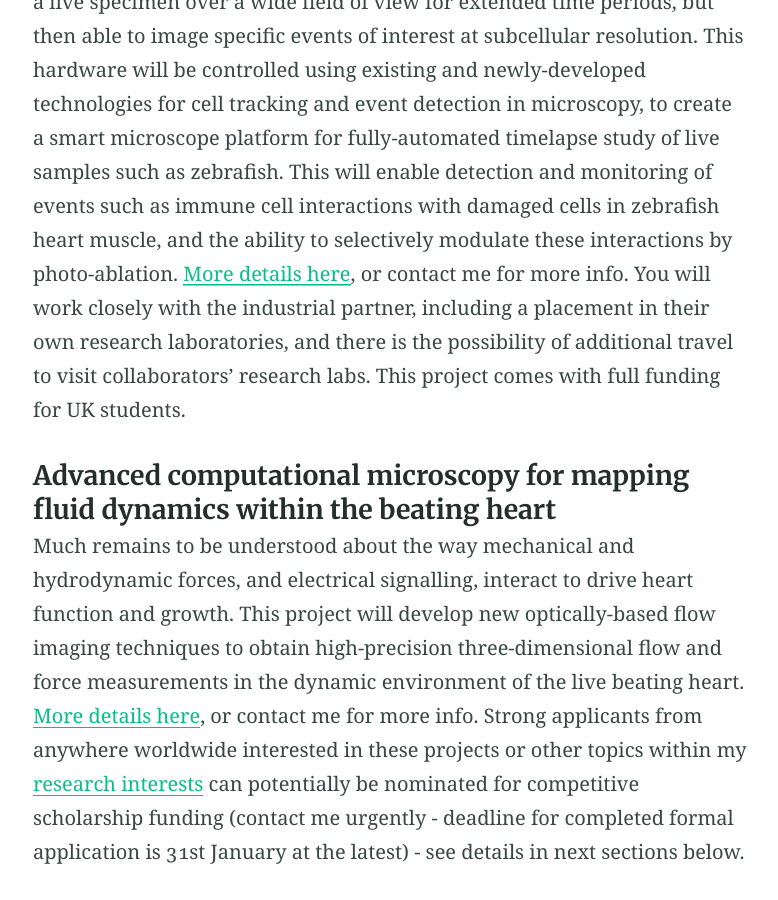
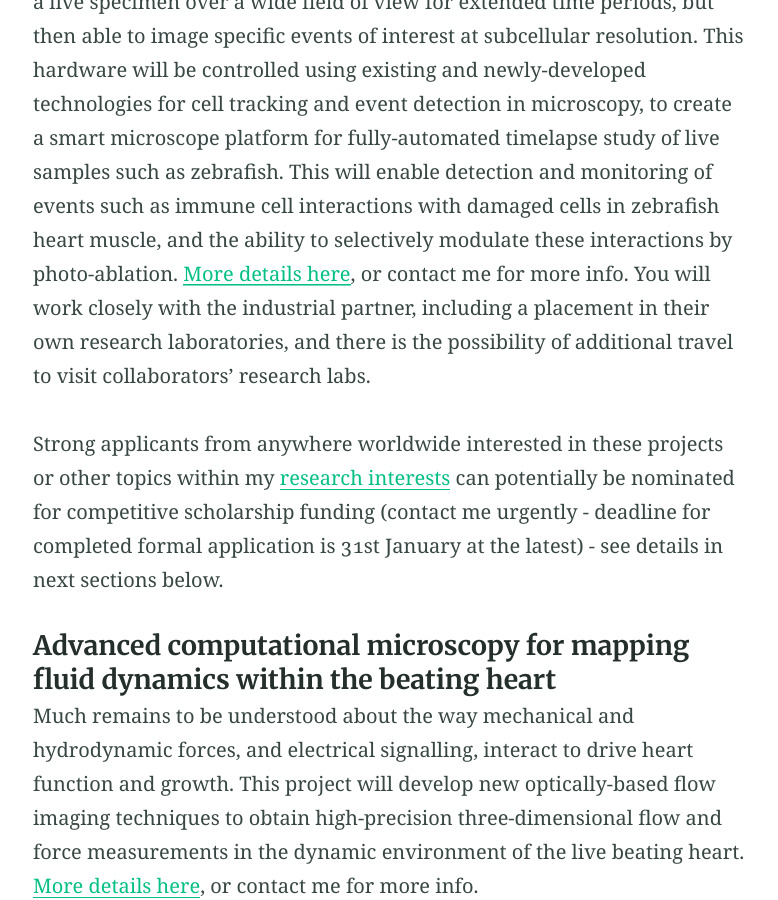
Before and after one commit to jmtayloruk/jmtayloruk.github.io, a Jekyll site: the page built from joining.md, in a window 1280 px wide and 900 px high, scrolled down 1265 px. Shown: the whole window, without its empty margins (250-1028 px from the left). Built offline with Jekyll 4.4.1, drawn with Linux system fonts in a browser that asks for light colours; some of the changed text lies outside the part shown.

Commit message:
Update/fix PhD advert links

```diff
--- a/joining.md
+++ b/joining.md
@@ -23,15 +23,19 @@ If you are a strong student who would be a competitive applicant for the scholar
 #### Sample-Adaptive Smart Microscopy
 
 3D timelapse microscope imaging of biological samples is revolutionising biology, unlocking the ability to directly witness events such as cell-cell interactions whose location in time and space cannot be predicted in advance. Even more powerful would be the ability for a “smart microscope” to detect and respond to these events in real time without human intervention, for example activating high-resolution imaging in the local area of interest, or applying an external intervention such as photo-ablation targeting of a cell of interest.  The successful PhD candidate will develop an adaptive fluorescence microscopy system capable of observing a live specimen over a wide field of view for extended time periods, but then able to image specific events of interest at subcellular resolution. This hardware will be controlled using existing and newly-developed technologies for cell tracking and event detection in microscopy, to create a smart microscope platform for fully-automated timelapse study of live samples such as zebrafish. This will enable detection and monitoring of events such as immune cell interactions with damaged cells in zebrafish heart muscle, and the ability to selectively modulate these interactions by photo-ablation.
-[More details here](https://www.findaphd.com/phds/project/doctor-of-philosophy-phd-sample-adaptive-smart-microscopy-cairn-research-and-university-of-glasgow/?p119252), or contact me for more info.
+[More details here](https://www.findaphd.com/phds/project/sample-adaptive-smart-microscopy/?p154343), or contact me for more info.
 You will work closely with the industrial partner, including a placement in their own research laboratories, and there is the possibility of additional travel to visit collaborators’ research labs.
-This project comes with full funding for UK students.
+
+Strong applicants from anywhere worldwide interested in these projects or other topics within my [research interests](/research/)
+can potentially be nominated for competitive scholarship funding (contact me urgently - deadline for completed formal application is 31st January at the latest) - see details in next sections below.
 
 #### Advanced computational microscopy for mapping fluid dynamics within the beating heart
 
 Much remains to be understood about the way mechanical and hydrodynamic forces, and electrical signalling, interact to drive heart function and growth.
 This project will develop new optically-based flow imaging techniques to obtain high-precision three-dimensional flow and force measurements in the dynamic environment of the live beating heart.
-[More details here](https://phd-admin.findauniversity.com/#/phd/inst/307/dept/567/projects/141257), or contact me for more info. Strong applicants from anywhere worldwide interested in these projects or other topics within my [research interests](/research/)
+[More details here](https://www.findaphd.com/phds/project/advanced-computational-microscopy-for-mapping-fluid-dynamics-within-the-beating-heart/?p141257), or contact me for more info.
+
+Strong applicants from anywhere worldwide interested in these projects or other topics within my [research interests](/research/)
 can potentially be nominated for competitive scholarship funding (contact me urgently - deadline for completed formal application is 31st January at the latest) - see details in next sections below.
 
 
```
